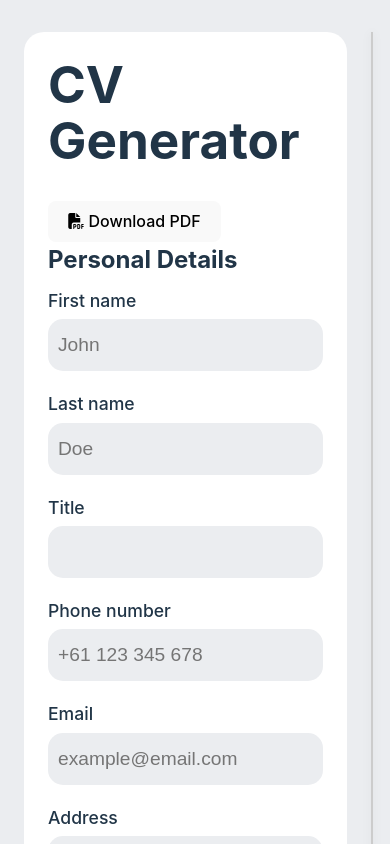
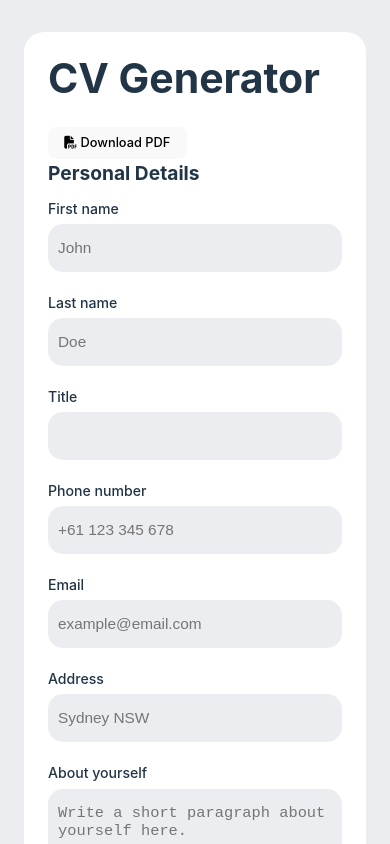
Before and after one commit to DeanNguyen98/TOP_CV-generator, a React (Vite) app: page / in a window 390 px wide. Shown: the top 844 px of the page. Built offline with nearby package versions, Linux system fonts and the light colour scheme.

Commit message:
media queries for tablet

```diff
--- a/src/styles/App.css
+++ b/src/styles/App.css
@@ -13,3 +13,21 @@
   width: 100%;
   max-width: 1500px;
 }
+
+@media (max-width: 768px) {
+  html {
+    font-size: 80%;
+  }
+  .App {
+    display: flex;
+    flex-direction: column;
+    gap: 20px;
+  }
+  .cv-preview {
+    font-size: .7rem;
+    span {
+      font-size: 1rem;
+    }
+  }
+
+}
```
